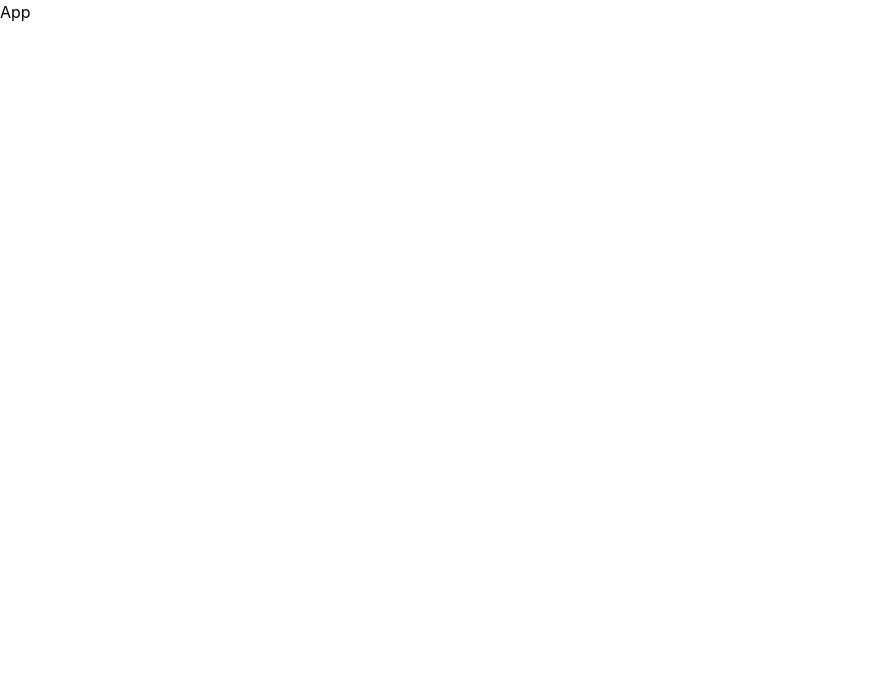
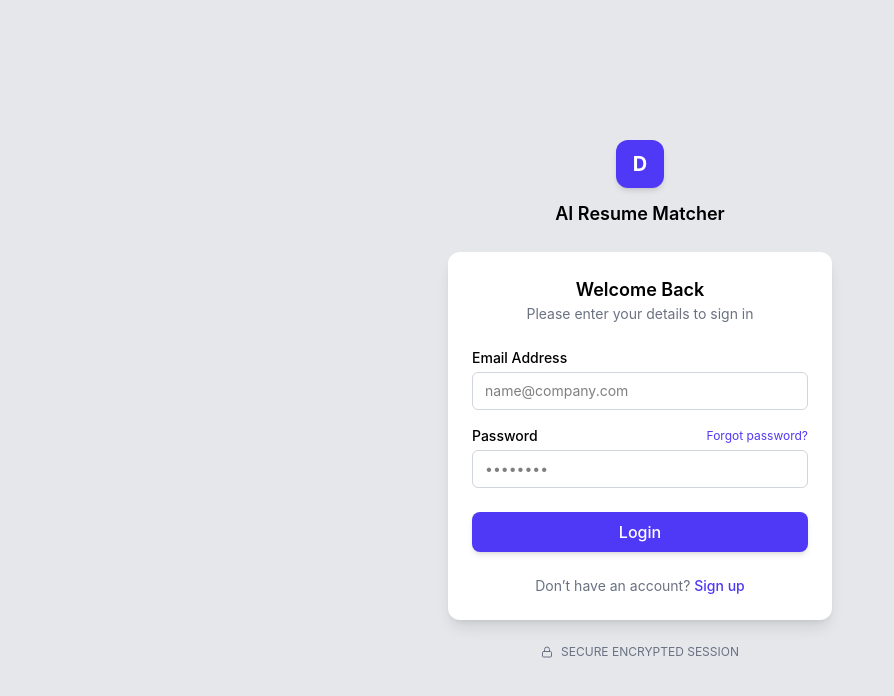
Before and after one commit to Laiba60/AI-Powered-Resume-and-Job-Matcher, a React app in the folder frontend/: page / in a window 1280 px wide. Shown: the top 696 px of the page, without its empty margins (0-894 px from the left). Built offline with nearby package versions, Linux system fonts and the light colour scheme; the HTML template or start-up script is replaced by a standard one.

Commit message:
make the Components and Pages

```diff
--- a/frontend/package.json
+++ b/frontend/package.json
@@ -13,6 +13,8 @@
     "@tailwindcss/vite": "^4.2.1",
     "react": "^19.2.0",
     "react-dom": "^19.2.0",
+    "react-icons": "^5.6.0",
+    "react-router-dom": "^7.13.1",
     "tailwindcss": "^4.2.1"
   },
   "devDependencies": {
--- a/frontend/src/App.jsx
+++ b/frontend/src/App.jsx
@@ -1,8 +1,12 @@
+import { Routes, Route } from "react-router-dom";
 import React from 'react'
+import Login from './pages/auth/Login'
 
 const App = () => {
   return (
-    <div>App</div>
+    <Routes>
+      <Route path="/" element={<Login />} />
+    </Routes>
   )
 }
 
--- a/frontend/src/index.css
+++ b/frontend/src/index.css
@@ -1 +1,10 @@
 @import "tailwindcss";
+body {
+  font-family: 'Inter', sans-serif;
+  background-color: #F9FAFB;
+}
+
+/* Custom class for rounded corners */
+.custom-roundness {
+  border-radius: 12px; /* matches tailwind theme 'twelve' */
+}
--- a/frontend/src/main.jsx
+++ b/frontend/src/main.jsx
@@ -1,11 +1,13 @@
-import React from 'react'
-import { StrictMode } from 'react'
-import { createRoot } from 'react-dom/client'
-import './index.css'
-import App from './App.jsx'
+import React from "react";
+import ReactDOM from "react-dom/client";
+import App from "./App";
+import { BrowserRouter } from "react-router-dom";
+import "./index.css";
 
-createRoot(document.getElementById('root')).render(
-  <StrictMode>
-    <App />
-  </StrictMode>,
-)
+ReactDOM.createRoot(document.getElementById("root")).render(
+  <React.StrictMode>
+    <BrowserRouter>
+      <App />
+    </BrowserRouter>
+  </React.StrictMode>
+);
--- /dev/null
+++ b/frontend/src/pages/auth/Login.jsx
@@ -0,0 +1,79 @@
+import React from "react";
+import { FiLock } from "react-icons/fi";
+
+const Login = () => {
+  return (
+    <div className="min-h-screen bg-gray-200 flex flex-col items-center justify-center px-4">
+
+      {/* Logo */}
+      <div className="flex flex-col items-center mb-6">
+        <div className="w-12 h-12 bg-indigo-600 rounded-xl flex items-center justify-center shadow-md">
+          <span className="text-white text-xl font-bold">D</span>
+        </div>
+        <h1 className="text-lg font-semibold mt-3">AI Resume Matcher</h1>
+      </div>
+
+      {/* Card */}
+      <div className="bg-white w-full max-w-sm rounded-xl shadow-lg p-6">
+
+        <h2 className="text-center text-lg font-semibold">
+          Welcome Back
+        </h2>
+        <p className="text-center text-sm text-gray-500 mb-6">
+          Please enter your details to sign in
+        </p>
+
+        {/* Email */}
+        <div className="mb-4">
+          <label className="block text-sm font-medium mb-1">
+            Email Address
+          </label>
+          <input
+            type="email"
+            placeholder="name@company.com"
+            className="w-full border border-gray-300 rounded-md px-3 py-2 text-sm focus:outline-none focus:ring-2 focus:ring-indigo-500"
+          />
+        </div>
+
+        {/* Password */}
+        <div className="mb-2">
+          <div className="flex justify-between items-center mb-1">
+            <label className="text-sm font-medium">Password</label>
+            <a
+              href="#"
+              className="text-xs text-indigo-600 hover:underline"
+            >
+              Forgot password?
+            </a>
+          </div>
+          <input
+            type="password"
+            placeholder="••••••••"
+            className="w-full border border-gray-300 rounded-md px-3 py-2 text-sm focus:outline-none focus:ring-2 focus:ring-indigo-500"
+          />
+        </div>
+
+        {/* Button */}
+        <button className="w-full mt-4 bg-indigo-600 hover:bg-indigo-700 text-white py-2 rounded-lg font-medium transition duration-200 shadow-md">
+          Login
+        </button>
+
+        {/* Signup */}
+        <p className="text-center text-sm text-gray-500 mt-6">
+          Don’t have an account?{" "}
+          <a href="#" className="text-indigo-600 font-medium hover:underline">
+            Sign up
+          </a>
+        </p>
+      </div>
+
+      {/* Secure Session */}
+      <div className="flex items-center gap-2 text-xs text-gray-500 mt-6">
+        <FiLock />
+        <span>SECURE ENCRYPTED SESSION</span>
+      </div>
+    </div>
+  );
+};
+
+export default Login;
--- a/frontend/vite.config.js
+++ b/frontend/vite.config.js
@@ -1,8 +1,10 @@
 import { defineConfig } from 'vite'
+import react from '@vitejs/plugin-react'
 import tailwindcss from '@tailwindcss/vite'
 
 export default defineConfig({
   plugins: [
+    react(),
     tailwindcss(),
   ],
 })
```
Also changed, not shown: frontend/src/pages/Dashboard.jsx (added), frontend/src/pages/MatchResult.jsx (added), frontend/src/pages/UploadResume.jsx (added), frontend/src/pages/auth/Register.jsx (added), frontend/src/pages/jobs.jsx (added), 1 other file (tests, documents, lock files or other folders).
